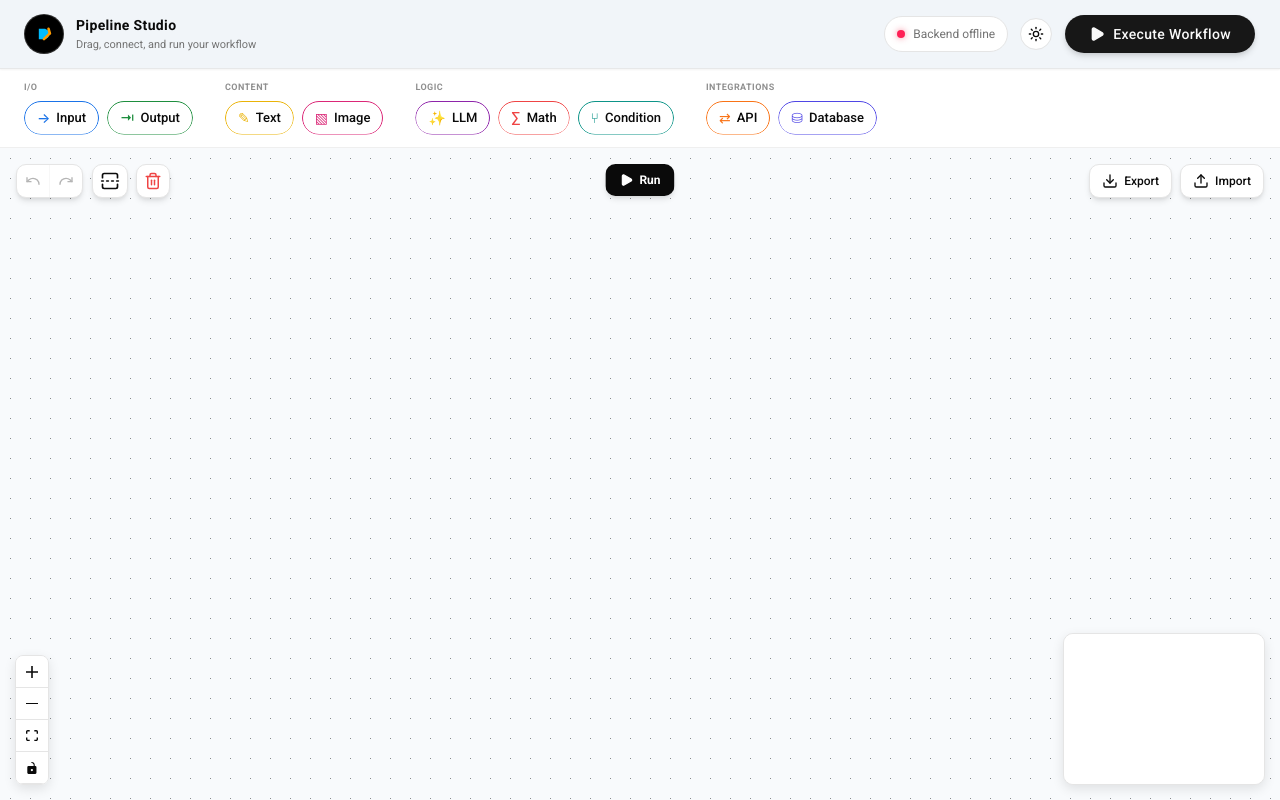
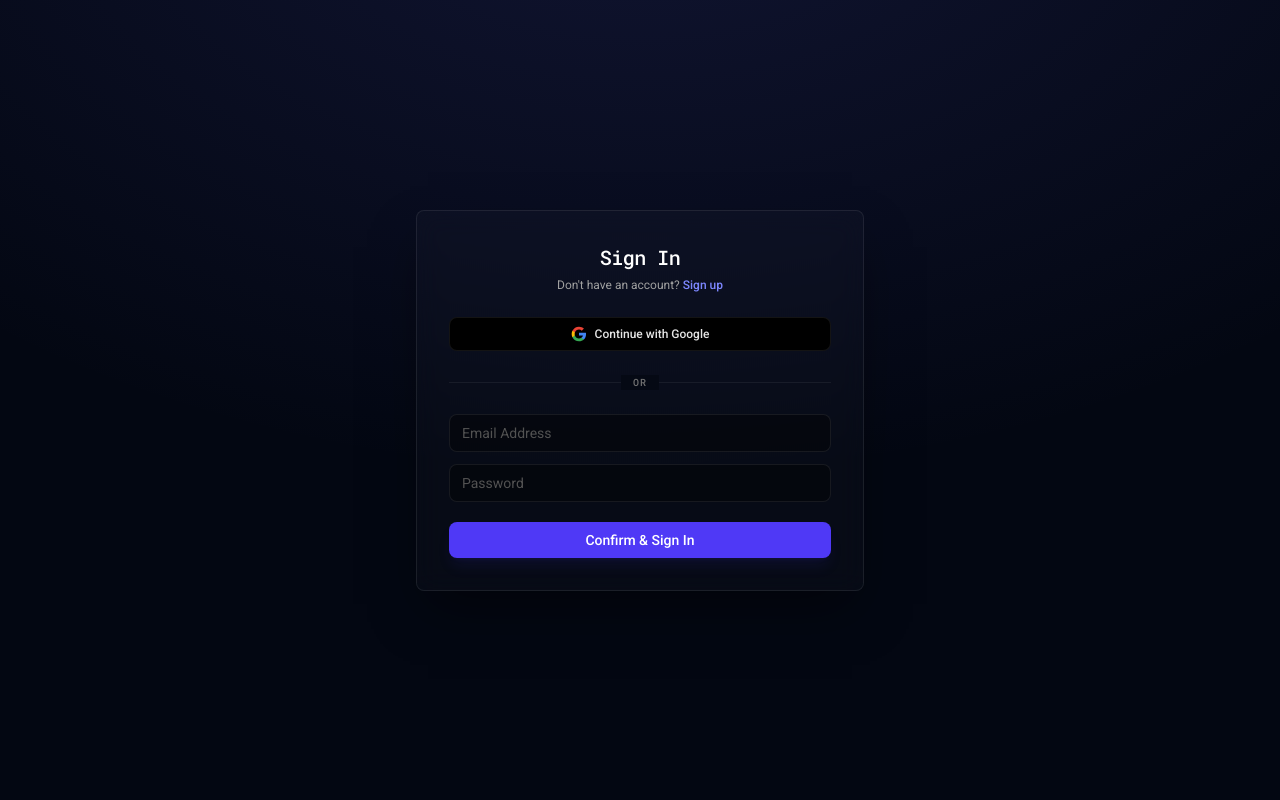
Before and after one commit to Eugenech1988/react-flow-nodes, a React (Vite) app in the folder apps/react/: page / in a window 1280 px wide. Built offline with nearby package versions, Linux system fonts and the light colour scheme; no server answers.

Commit message:
form fist add

```diff
--- a/apps/react/src/app/App.tsx
+++ b/apps/react/src/app/App.tsx
@@ -1,20 +1,22 @@
-import { Header } from '@/widgets/header';
-import { NodesToolbar } from '@/widgets/nodes-toolbar';
-import { Canvas } from '@/widgets/canvas';
-import { ReactFlowProvider } from '@xyflow/react';
-import { Toaster } from '@pipeline/ui'
+// import { Header } from '@/widgets/header';
+// import { NodesToolbar } from '@/widgets/nodes-toolbar';
+// import { Canvas } from '@/widgets/canvas';
+// import { ReactFlowProvider } from '@xyflow/react';
+// import { Toaster } from '@pipeline/ui'
+import { AuthForm } from '@/features/auth/AuthForm.tsx';
 
 function App() {
   return (
     <div className="flex flex-col h-screen bg-background text-foreground overflow-hidden">
-      <Header />
-      <NodesToolbar />
-      <main className="flex-1 min-h-0">
-        <ReactFlowProvider>
-          <Canvas />
-        </ReactFlowProvider>
-        <Toaster />
-      </main>
+      {/*<Header />*/}
+      {/*<NodesToolbar />*/}
+      {/*<main className="flex-1 min-h-0">*/}
+      {/*  <ReactFlowProvider>*/}
+      {/*    <Canvas />*/}
+      {/*  </ReactFlowProvider>*/}
+      {/*  <Toaster />*/}
+      {/*</main>*/}
+      <AuthForm/>
     </div>
   );
 }
--- a/apps/react/src/features/auth/AuthForm.tsx
+++ b/apps/react/src/features/auth/AuthForm.tsx
@@ -21,50 +21,43 @@ export const AuthForm: React.FC = () => {
 
   const handleSubmit = async (e: React.FormEvent) => {
     e.preventDefault();
-
     if (mode === 'login') {
-      console.log('Логин данные:', { email: formData.email, password: formData.password });
-      // Твой fetch/axios запрос на /auth/login
+      console.log('Login data:', { email: formData.email, password: formData.password });
     } else {
-      console.log('Регистрация данные:', formData);
-      // Твой fetch/axios запрос на /auth/register
+      console.log('Registration data:', formData);
     }
   };
 
   const handleGoogleLogin = () => {
-    // Редирект на эндпоинт NestJS, который инициирует Google OAuth паспорт-стратегию
     window.location.href = 'http://localhost:3000/auth/google';
   };
 
   return (
-    <div className="flex min-h-screen items-center justify-center bg-gray-50 px-4 py-12 sm:px-6 lg:px-8">
-      <div className="w-full max-w-md space-y-8 rounded-xl bg-white p-8 shadow-md">
-
-        {/* Шапка формы */}
-        <div className="text-center">
-          <h2 className="text-3xl font-bold tracking-tight text-gray-900">
-            {mode === 'login' ? 'Войти в аккаунт' : 'Регистрация'}
+    <div className="flex min-h-screen items-center justify-center bg-[#030712] bg-[radial-gradient(ellipse_80%_80%_at_50%_-20%,rgba(99,102,241,0.15),transparent)] px-4 py-12 sm:px-6 lg:px-8 font-sans selection:bg-indigo-500/30 selection:text-indigo-200">
+      <div className="w-full max-w-md space-y-6 rounded-md border border-white/[0.08] bg-white/[0.02] backdrop-blur-md p-8 shadow-2xl shadow-black/50">
+        <div className="text-center space-y-1.5">
+          <h2 className="text-xl font-medium tracking-tight text-white font-mono">
+            {mode === 'login' ? 'Sign In' : 'Create Account'}
           </h2>
-          <p className="mt-2 text-sm text-gray-600">
-            {mode === 'login' ? 'Нет аккаунта? ' : 'Уже есть аккаунт? '}
+          <p className="text-xs text-neutral-400">
+            {mode === 'login' ? "Don't have an account? " : 'Already registered? '}
             <button
               type="button"
               onClick={() => setMode(mode === 'login' ? 'register' : 'login')}
-              className="font-medium text-indigo-600 hover:text-indigo-500 underline focus:outline-none"
+              className="font-medium text-indigo-400 hover:text-indigo-300 transition-colors focus:outline-none"
             >
-              {mode === 'login' ? 'Зарегистрироваться' : 'Войти'}
+              {mode === 'login' ? 'Sign up' : 'Sign in'}
             </button>
           </p>
         </div>
 
-        {/* Кнопка Google OAuth */}
         <div>
           <button
             type="button"
             onClick={handleGoogleLogin}
-            className="flex w-full justify-center items-center gap-3 rounded-md bg-white px-3 py-2 text-sm font-semibold text-gray-900 shadow-sm ring-1 ring-inset ring-gray-300 hover:bg-gray-50 focus-visible:ring-transparent"
+            className="flex w-full justify-center items-center gap-2 rounded-md border border-white/[0.08] bg-black px-4 py-2 text-xs font-medium text-neutral-200 transition-all duration-150 hover:bg-neutral-900 hover:border-white/20 active:scale-[0.98] focus:outline-none"
           >
-            <svg className="h-5 w-5" viewBox="0 0 24 24">
+            <svg className="h-4 w-4" viewBox="0 0 24 24">
               <path
                 d="M22.56 12.25c0-.78-.07-1.53-.2-2.25H12v4.26h5.92c-.26 1.37-1.04 2.53-2.21 3.31v2.77h3.57c2.08-1.92 3.28-4.74 3.28-8.09z"
                 fill="#4285F4"
@@ -82,98 +75,88 @@ export const AuthForm: React.FC = () => {
                 fill="#EA4335"
               />
             </svg>
-            <span>Войти через Google</span>
+            <span>Continue with Google</span>
           </button>
         </div>
 
         <div className="relative flex items-center justify-center">
           <div className="absolute inset-0 flex items-center">
-            <div className="w-full border-t border-gray-300" />
+            <div className="w-full border-t border-white/[0.06]" />
           </div>
-          <span className="relative bg-white px-3 text-sm text-gray-500">или</span>
+          <span className="relative bg-[#050914] px-3 text-[10px] uppercase tracking-widest text-neutral-500 font-mono">or</span>
         </div>
 
-        {/* Форма */}
-        <form className="mt-8 space-y-4" onSubmit={handleSubmit}>
-          <div className="space-y-3 rounded-md">
-
-            {/* Поля, которые видны ТОЛЬКО при регистрации */}
+        <form className="space-y-4" onSubmit={handleSubmit}>
+          <div className="space-y-3">
             {mode === 'register' && (
               <>
                 <div className="grid grid-cols-2 gap-3">
                   <div>
-                    <label className="sr-only">Имя</label>
                     <input
                       name="firstName"
                       type="text"
                       value={formData.firstName}
                       onChange={handleChange}
-                      placeholder="Имя"
-                      className="relative block w-full rounded-md border-0 py-1.5 text-gray-900 ring-1 ring-inset ring-gray-300 placeholder:text-gray-400 focus:z-10 focus:ring-2 focus:ring-inset focus:ring-indigo-600 sm:text-sm sm:leading-6 px-3"
+                      placeholder="First Name"
+                      className="block w-full rounded-md border border-white/[0.08] bg-black/40 px-3 py-2 text-sm text-neutral-200 placeholder:text-neutral-600 transition-all duration-150 focus:border-indigo-500/80 focus:bg-black/80 focus:ring-1 focus:ring-indigo-500/20 focus:outline-none"
                     />
                   </div>
                   <div>
-                    <label className="sr-only">Фамилия</label>
                     <input
                       name="lastName"
                       type="text"
                       value={formData.lastName}
                       onChange={handleChange}
-                      placeholder="Фамилия (опц.)"
-                      className="relative block w-full rounded-md border-0 py-1.5 text-gray-900 ring-1 ring-inset ring-gray-300 placeholder:text-gray-400 focus:z-10 focus:ring-2 focus:ring-inset focus:ring-indigo-600 sm:text-sm sm:leading-6 px-3"
+                      placeholder="Last Name"
+                      className="block w-full rounded-md border border-white/[0.08] bg-black/40 px-3 py-2 text-sm text-neutral-200 placeholder:text-neutral-600 transition-all duration-150 focus:border-indigo-500/80 focus:bg-black/80 focus:ring-1 focus:ring-indigo-500/20 focus:outline-none"
                     />
                   </div>
                 </div>
 
                 <div>
-                  <label className="sr-only">Никнейм</label>
                   <input
                     name="nickName"
                     type="text"
                     value={formData.nickName}
                     onChange={handleChange}
-                    placeholder="Никнейм"
-                    className="relative block w-full rounded-md border-0 py-1.5 text-gray-900 ring-1 ring-inset ring-gray-300 placeholder:text-gray-400 focus:z-10 focus:ring-2 focus:ring-inset focus:ring-indigo-600 sm:text-sm sm:leading-6 px-3"
+                    placeholder="Username"
+                    className="block w-full rounded-md border border-white/[0.08] bg-black/40 px-3 py-2 text-sm text-neutral-200 placeholder:text-neutral-600 transition-all duration-150 focus:border-indigo-500/80 focus:bg-black/80 focus:ring-1 focus:ring-indigo-500/20 focus:outline-none"
                   />
                 </div>
               </>
             )}
 
-            {/* Поля, общие для обоих режимов */}
             <div>
-              <label className="sr-only">Email</label>
               <input
                 name="email"
                 type="email"
                 required
                 value={formData.email}
                 onChange={handleChange}
-                placeholder="Email адрес"
-                className="relative block w-full rounded-md border-0 py-1.5 text-gray-900 ring-1 ring-inset ring-gray-300 placeholder:text-gray-400 focus:z-10 focus:ring-2 focus:ring-inset focus:ring-indigo-600 sm:text-sm sm:leading-6 px-3"
+                placeholder="Email Address"
+                className="block w-full rounded-md border border-white/[0.08] bg-black/40 px-3 py-2 text-sm text-neutral-200 placeholder:text-neutral-600 transition-all duration-150 focus:border-indigo-500/80 focus:bg-black/80 focus:ring-1 focus:ring-indigo-500/20 focus:outline-none"
               />
             </div>
 
             <div>
-              <label className="sr-only">Пароль</label>
               <input
                 name="password"
                 type="password"
                 required
                 value={formData.password}
                 onChange={handleChange}
-                placeholder="Пароль"
-                className="relative block w-full rounded-md border-0 py-1.5 text-gray-900 ring-1 ring-inset ring-gray-300 placeholder:text-gray-400 focus:z-10 focus:ring-2 focus:ring-inset focus:ring-indigo-600 sm:text-sm sm:leading-6 px-3"
+                placeholder="Password"
+                className="block w-full rounded-md border border-white/[0.08] bg-black/40 px-3 py-2 text-sm text-neutral-200 placeholder:text-neutral-600 transition-all duration-150 focus:border-indigo-500/80 focus:bg-black/80 focus:ring-1 focus:ring-indigo-500/20 focus:outline-none"
               />
             </div>
           </div>
 
-          {/* Кнопка отправки формы */}
-          <div>
+          <div className="pt-1">
             <button
               type="submit"
-              className="group relative flex w-full justify-center rounded-md bg-indigo-600 px-3 py-2 text-sm font-semibold text-white hover:bg-indigo-500 focus-visible:outline focus-visible:outline-2 focus-visible:outline-offset-2 focus-visible:outline-indigo-600 transition-colors"
+              className="flex w-full justify-center rounded-md bg-indigo-600 px-4 py-2 text-sm font-medium text-white transition-all duration-150 hover:bg-indigo-500 shadow-lg shadow-indigo-600/10 active:scale-[0.98] focus:outline-none"
             >
-              {mode === 'login' ? 'Войти' : 'Зарегистрироваться'}
+              {mode === 'login' ? 'Confirm & Sign In' : 'Create Account'}
             </button>
           </div>
         </form>
```
